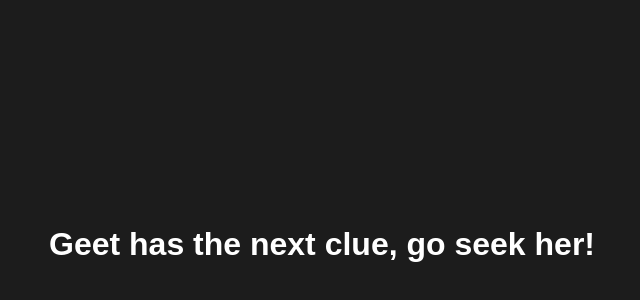
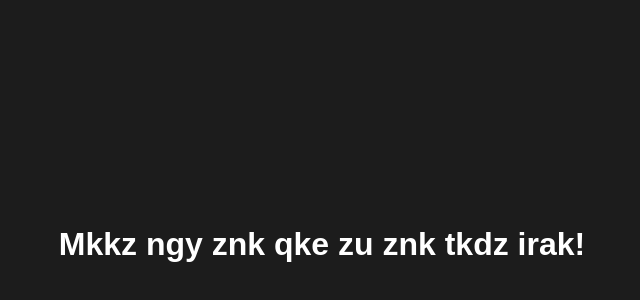
Before and after one commit to Iamlujain/Keycode, a plain HTML site: page success.html in a window 1280 px wide. Shown: the part 156-456 px from the top of the page, without its empty margins (318-958 px from the left). Drawn offline with Linux system fonts and the light colour scheme.

Commit message:
Update success.html
finalizing

```diff
--- a/success.html
+++ b/success.html
@@ -3,7 +3,7 @@
 <head>
     <meta charset="UTF-8">
     <meta name="viewport" content="width=device-width, initial-scale=1.0">
-    <title>Success Page</title>
+    <title>caesar cipher</title>
     <style>
         body {
             font-family: Arial, sans-serif;
@@ -34,7 +34,7 @@
 </head>
 <body>
     <div>
-        <h1 id="fadeText">Geet has the next clue, go seek her!</h1>
+        <h1 id="fadeText">Mkkz ngy znk qke zu znk tkdz irak!</h1>
     </div>
 
     <audio id="audio" src="collectable-videogame-sound-compilation-31233 (mp3cut.net).mp3" preload="auto"></audio>
```
